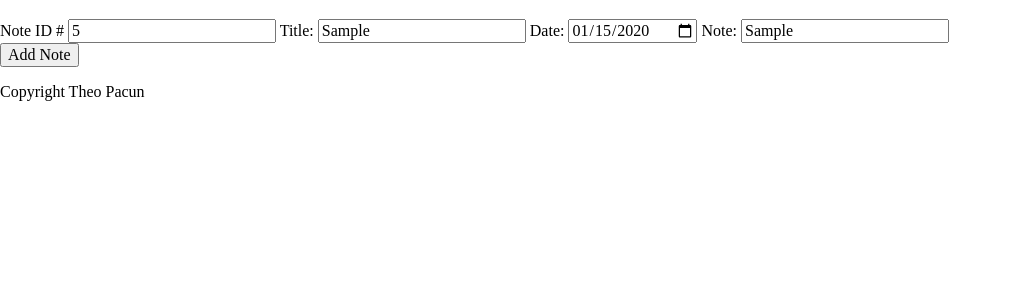
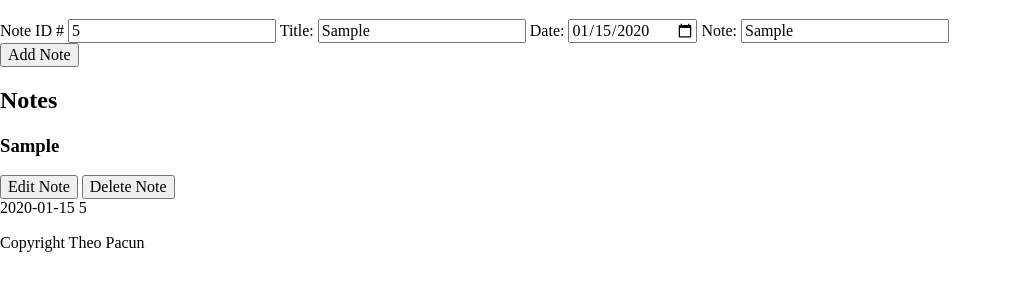
Before and after one commit to tpacun/NoteHolder, a plain HTML site: page index.html in a window 1280 px wide. Both pictures are taken after typing "5", "Sample", "2020-01-15", "Sample" into the empty fields and a click on the button "Add Note". Shown: the part 61-352 px from the top of the page, without its empty margins (0-1012 px from the left). Drawn offline with Linux system fonts and the light colour scheme.

Commit message:
added catches for data being undefined/null. Added comments on next functions to build

```diff
--- a/index.html
+++ b/index.html
@@ -36,9 +36,20 @@
 			</section>
 			<!-- Display Notes Section -->
 			<section class="right">
+				<h2>Notes</h2>
 				<div class="notesDiv">
-					<!-- Each note will be in a div with spans for title and date and p for text -->
-					<!-- Will also have buttons for edit and delete -->
+					<!-- Each note will be in a div with spans for id, title, and date and p for text. Also will need to have two buttons for editing and deleting. Format is as follows (see full implementation in createNotes()):
+					<div id="">
+						<h3>Note Title</h3>
+						<div>
+							<button>Edit Note</button>
+							<button>Delete Note</button>
+						</div>
+						<span>Date</span>
+						<span>ID#</span>
+						<p>Note Text</p>
+					</div>
+					-->
 				</div>
 			</section>
 		</main>
--- a/js/main.js
+++ b/js/main.js
@@ -45,7 +45,7 @@ let formValidator = () => {
 let data = []
 
 let acceptData = () => {
-    data = readData()
+    readData()
     data.push({
         'id': inputId.value,
         'title': inputTitle.value,
@@ -64,7 +64,13 @@ let readData = () => {
 
     // not sure if will/would have reason to keep this separate from placing updated data into the html, but going to keep the load/parsing separate from that for now
 
-    createNotes()
+    // adding conditional to check for if there is data (will be null and throw error if empty)
+    if (data !== null) {
+        createNotes()
+    }
+    else {
+        data = []
+    }
 }
 
 // function - load notes into html
@@ -76,22 +82,26 @@ let createNotes = () => {
     data.forEach((note, i) => {
         displayedNotes.innerHTML += `
         <div id="">
-						<h3>${note.title}</h3>
+						<h3 id="title${note.id}">${note.title}</h3>
 						<div>
 							<button>Edit Note</button>
 							<button>Delete Note</button>
 						</div>
-						<span>${note.date}</span>
-						<span>${note.id}</span>
-						<p>${note.note}</p>
+						<span id="date${note.id}">${note.date}</span>
+						<span id="id${note.id}">${note.id}</span>
+						<p id="note${note.id}>${note.note}</p>
 					</div>
         `
+        // need to add event listeners to each button which calls a function which ACCEPTS an id
     })
 }
 
-
 // function - for edit button, moves data to form, removes data from localstorage
+    // perhaps write delete function first - easier
+    // needs to accept an id #
+    // needs to deal with it in relativity
 
 // function - for delete button, removes data from localstorage
+    // same as above, needs to function relatively
 
 // function - clear form (reset)
```
